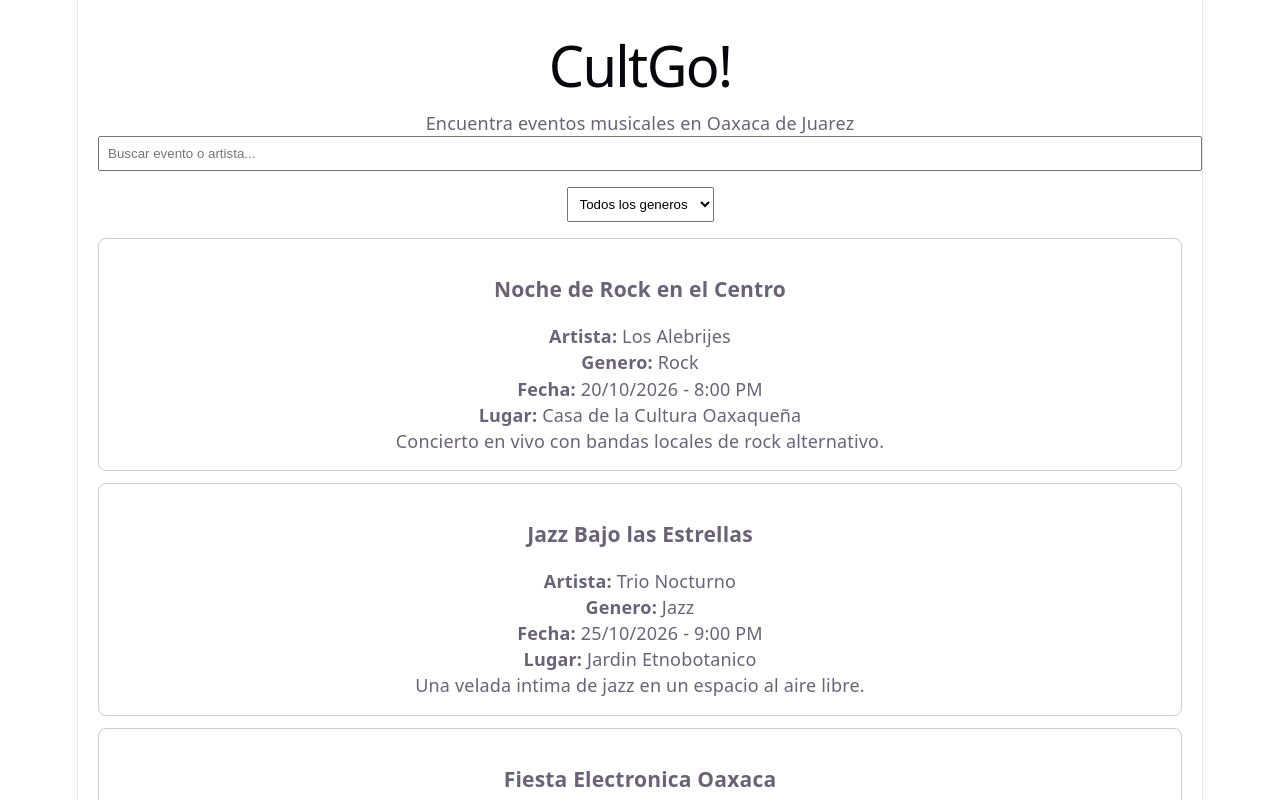
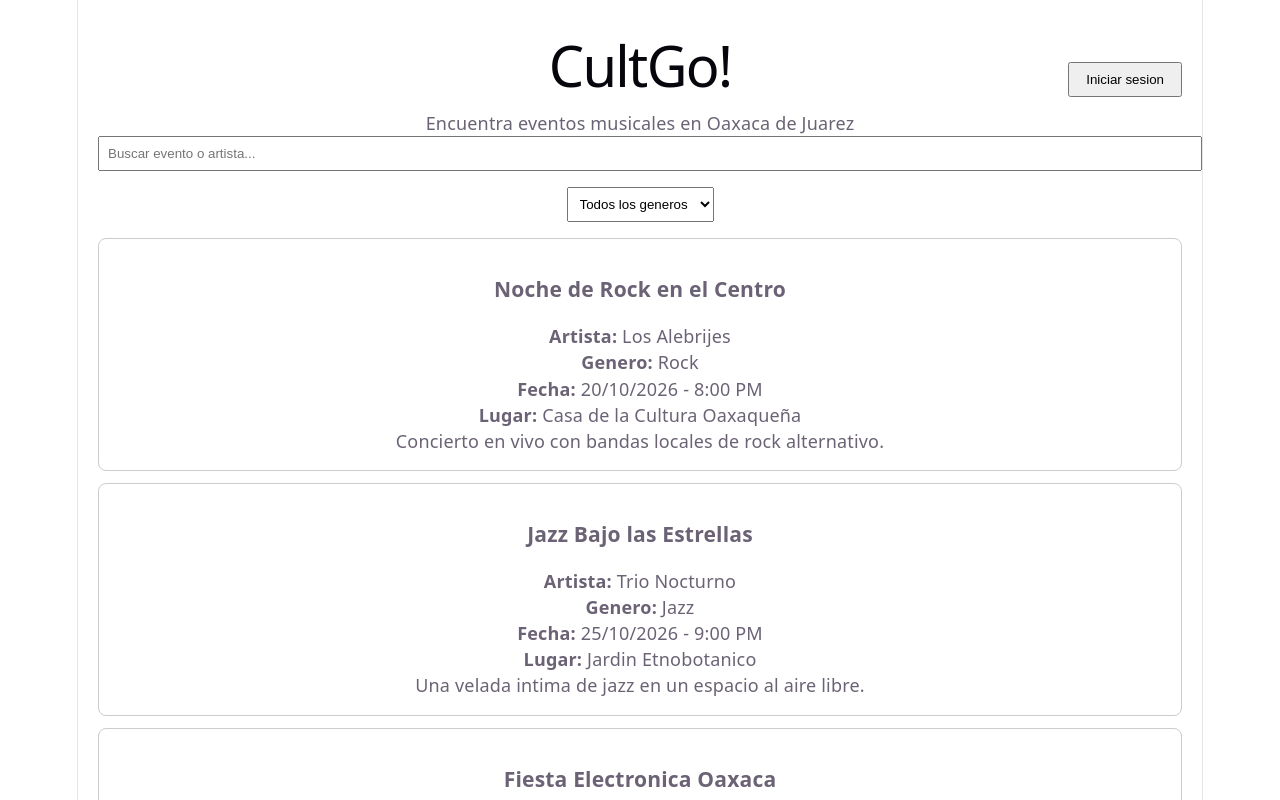
Before and after one commit to MoralesJesus/Proyecto-CultGo---InsanosGolosos, a React (Vite) app in the folder frontend/: page / in a window 1280 px wide. Shown: the top 800 px of the page. Built offline with nearby package versions, Linux system fonts and the light colour scheme.

Commit message:
feat: se agrega boton de login y animacion para titulo

```diff
--- a/frontend/src/App.css
+++ b/frontend/src/App.css
@@ -182,3 +182,20 @@
     border-right-color: var(--border);
   }
 }
+
+
+/* animacion de entrada para el titulo: llega desde la izquierda */
+@keyframes entradaTitulo {
+  from {
+    opacity: 0;
+    transform: translateX(-100px);
+  }
+  to {
+    opacity: 1;
+    transform: translateX(0);
+  }
+}
+
+.titulo-animado {
+  animation: entradaTitulo 0.6s ease-out;
+}
--- a/frontend/src/App.tsx
+++ b/frontend/src/App.tsx
@@ -1,4 +1,5 @@
 import { BrowserRouter, Routes, Route } from 'react-router-dom';
+import './App.css';
 import Home from './pages/Home';
 import DetalleEvento from './pages/DetalleEvento';
 import Login from './pages/Login';
--- a/frontend/src/pages/Home.tsx
+++ b/frontend/src/pages/Home.tsx
@@ -1,4 +1,5 @@
 import { useState } from 'react';
+import { Link } from 'react-router-dom';
 import TarjetaEvento from '../components/eventos/TarjetaEvento';
 import Buscador from '../components/buscador/Buscador';
 import FiltroGenero from '../components/filtros/FiltroGenero';
@@ -65,9 +66,17 @@ const Home = () => {
     return coincideTexto && coincideGenero;
   });
 
-  return (
+    return (
     <div style={{ padding: '20px' }}>
-      <h1>CultGo!</h1>
+      {/* barra superior con el boton de login a la derecha */}
+            <div style={{ position: 'relative', textAlign: 'center' }}>
+        <h1 className="titulo-animado">CultGo!</h1>
+        <Link to="/login">
+          <button style={{ position: 'absolute', top: '10px', right: '0', padding: '8px 16px', cursor: 'pointer' }}>
+            Iniciar sesion
+          </button>
+        </Link>
+      </div>
       <p>Encuentra eventos musicales en Oaxaca de Juarez</p>
 
       <Buscador valor={busqueda} onCambio={setBusqueda} />
```
